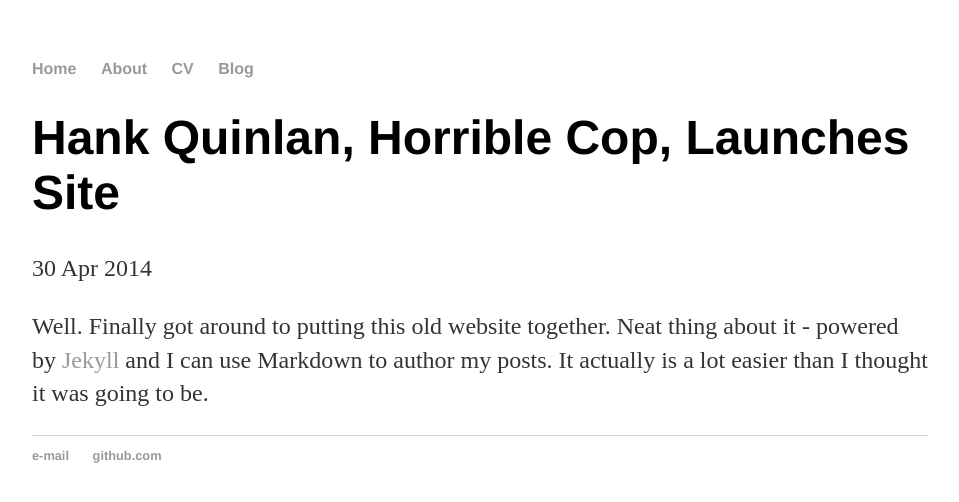
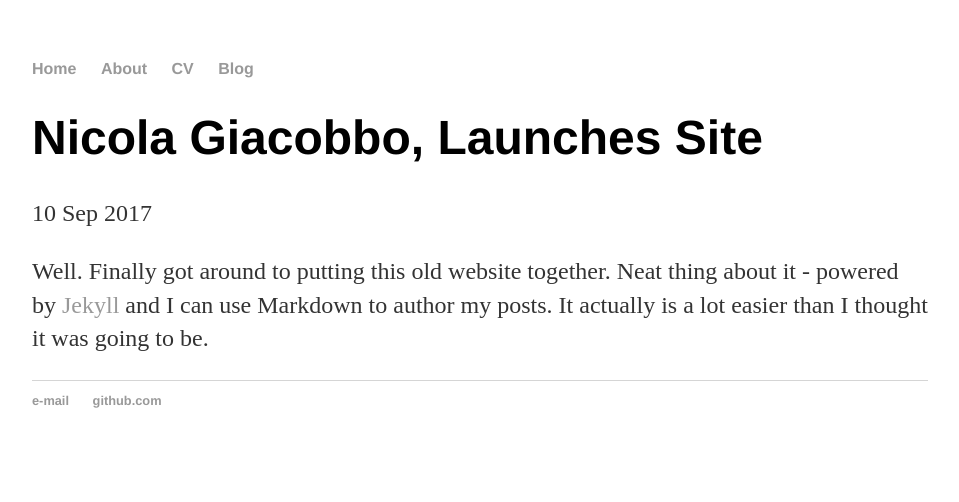
Before and after one commit to GiacobboNicola/giacobbonicola.github.io, a Jekyll site: the page built from _posts/2017-09-10-nicola-giacobbo-site-launched.md, in a window 1280 px wide. Shown: the top 502 px of the page, without its empty margins (160-1119 px from the left). Built offline with Jekyll 4.4.1, drawn with Linux system fonts in a browser that asks for light colours.

Commit message:
Update 2017-09-10-nicola-giacobbo-site-launched.md

```diff
--- a/_posts/2017-09-10-nicola-giacobbo-site-launched.md
+++ b/_posts/2017-09-10-nicola-giacobbo-site-launched.md
@@ -1,7 +1,7 @@
 ---
 layout: post
-title: "Hank Quinlan, Horrible Cop, Launches Site"
-date: 2014-04-30
+title: "Nicola Giacobbo, Launches Site"
+date: 2017-09-10
 ---
 
 Well. Finally got around to putting this old website together.
```
